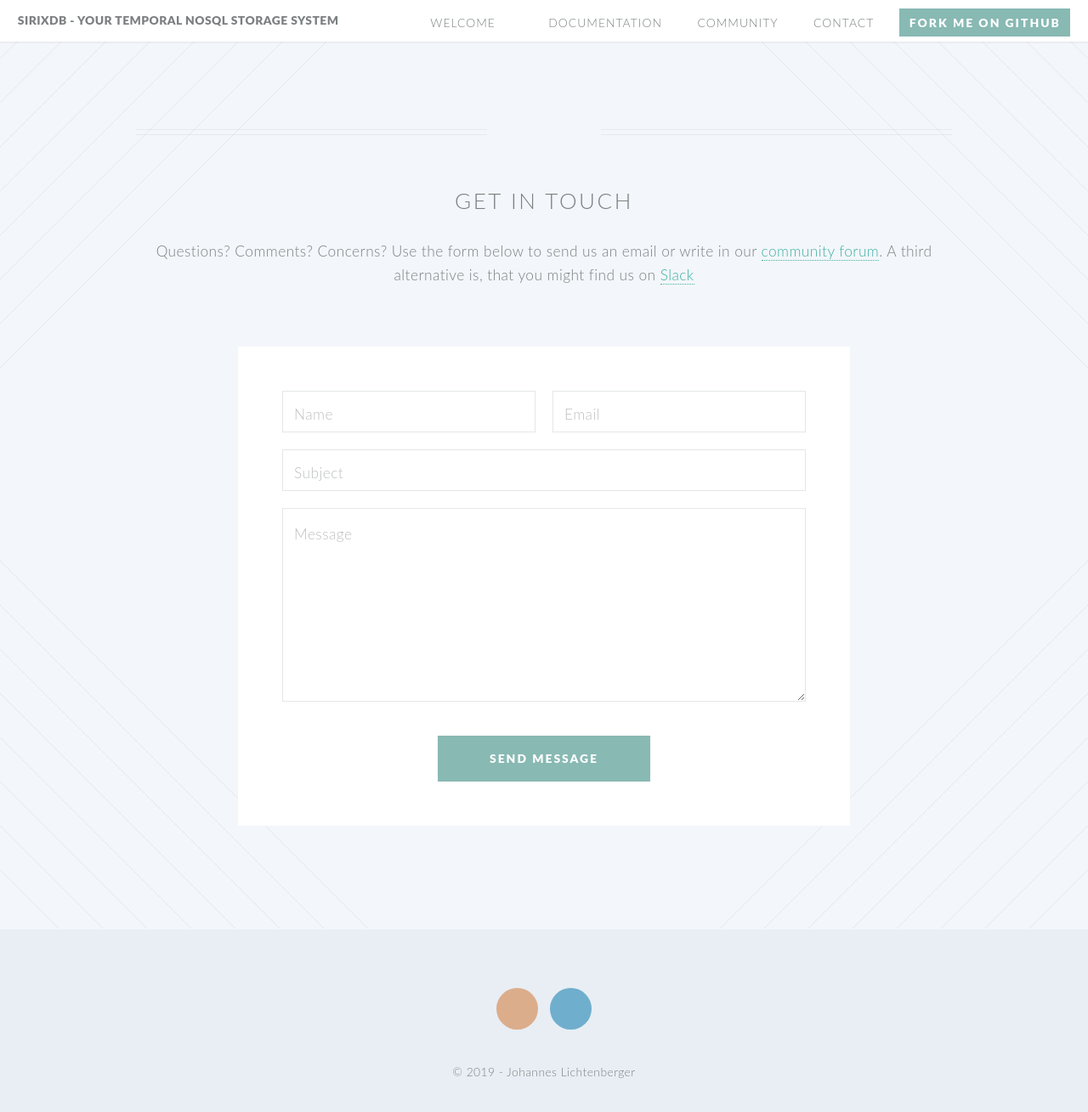
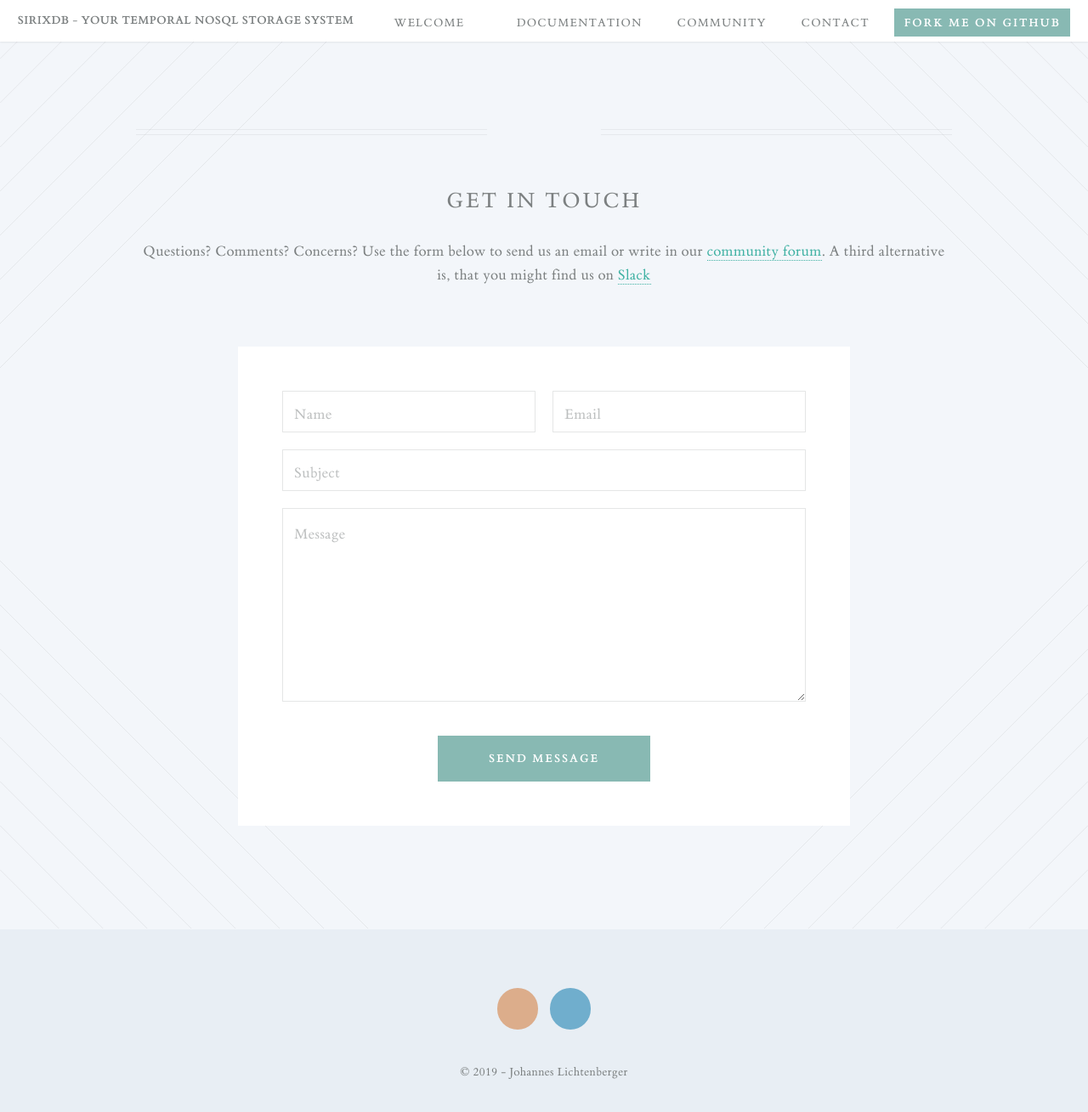
Before and after one commit to sirixdb/sirixdb.github.io, a Jekyll site: the page built from contact.html, in a window 1280 px wide and 1339 px high. Shown: the top 1309 px of the window at 85% size. Built offline with Jekyll 4.4.1, drawn with Linux system fonts in a browser that asks for light colours.

Commit message:
Update style.css

```diff
--- a/css/style.css
+++ b/css/style.css
@@ -61,7 +61,7 @@
 
 	body, input, select, textarea {
 		color: #7c8081;
-		font-family: 'Lato', sans-serif;
+		font-family: et-bembo, Palatino, "Palatino Linotype", "Palatino LT STD", "Book Antiqua", Georgia, serif;
 		font-size: 15pt;
 		font-weight: 300;
 		letter-spacing: 0.025em;
```
